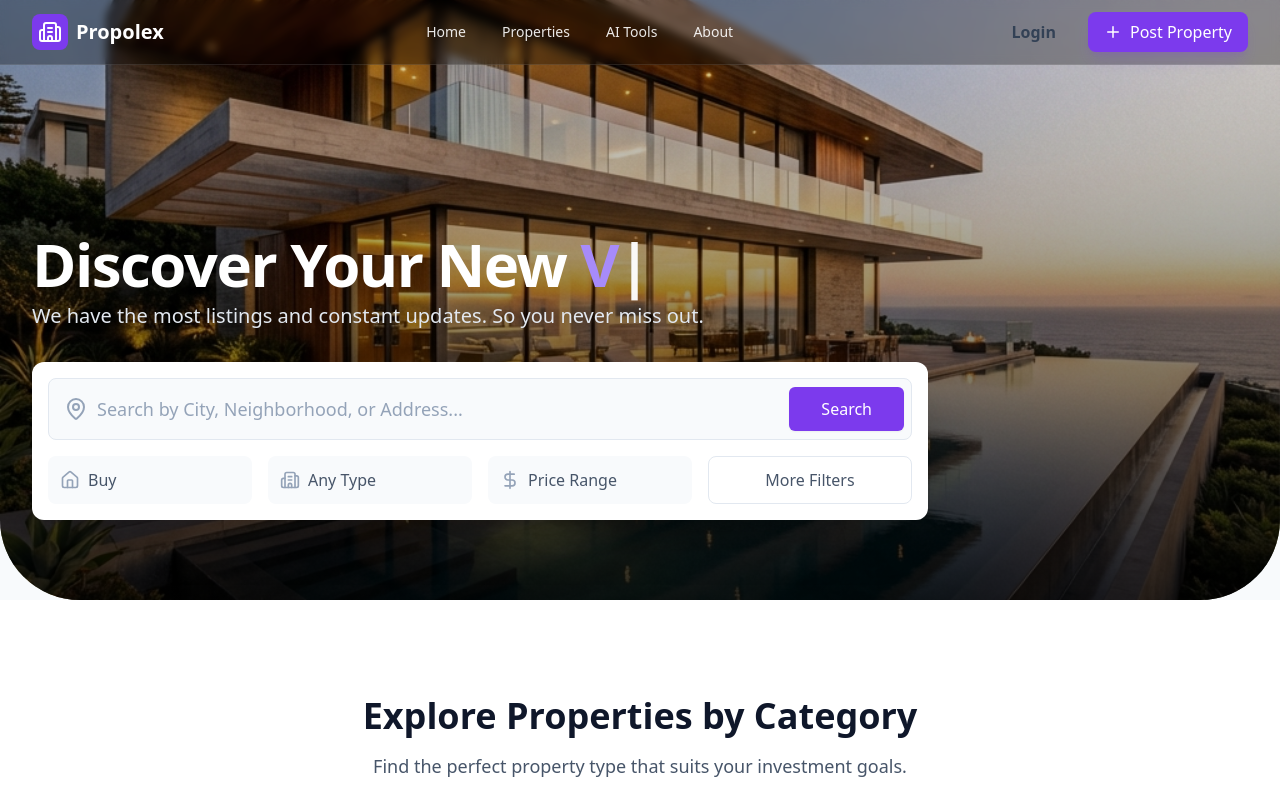
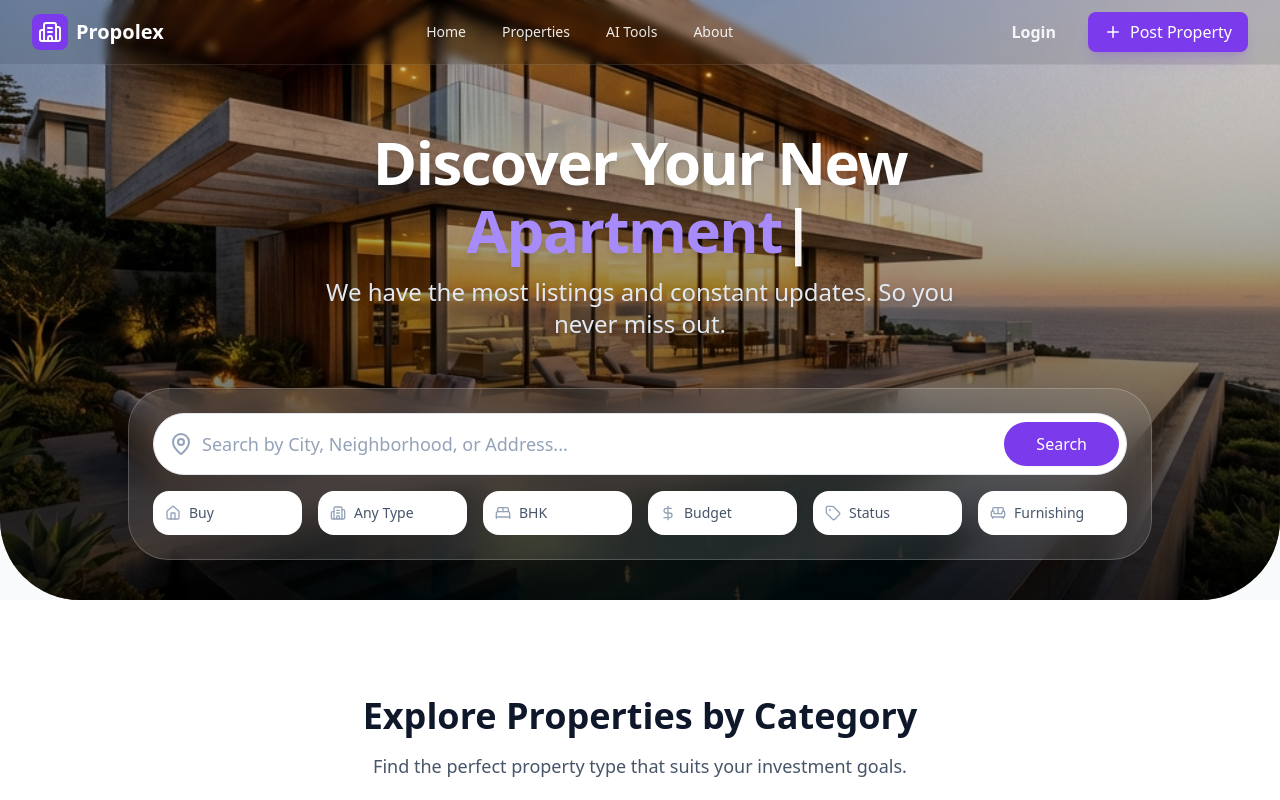
Before and after one commit to s-anandh/propolex, a React (Vite) app: page / in a window 1280 px wide. Shown: the top 800 px of the page. Built offline with nearby package versions, Linux system fonts and the light colour scheme.

Commit message:
feat: Add Navbar and HeroSection components to establish core site layout.

```diff
--- a/src/components/layout/Navbar.jsx
+++ b/src/components/layout/Navbar.jsx
@@ -31,11 +31,11 @@ const Navbar = () => {
         { name: 'About', href: '/about' },
     ];
 
-    // Dynamic Classes
+
     const isTransparent = isHome && !isScrolled;
 
     const navClasses = isTransparent
-        ? 'fixed top-0 w-full z-50 bg-black/30 backdrop-blur-sm border-b border-white/10 transition-all duration-500 ease-in-out'
+        ? 'fixed top-0 w-full z-50 bg-black/10 backdrop-blur-sm border-b border-white/10 transition-all duration-500 ease-in-out'
         : 'sticky top-0 z-50 bg-white/80 backdrop-blur-md border-b border-slate-200 transition-all duration-500 ease-in-out shadow-sm';
 
     const textClasses = isTransparent
@@ -78,11 +78,12 @@ const Navbar = () => {
                     <div className="hidden md:flex items-center gap-4">
                         <Button
                             variant="ghost"
-                            className="font-semibold text-slate-700 hover:bg-white/50"
+                            className={`font-semibold text-slate-700 hover:bg-white/50 ${textClasses}`}
                         >
                             Login
                         </Button>
-                        <Button className="gap-2 shadow-lg shadow-primary-600/20">
+                        <Button className={`gap-2 shadow-lg shadow-primary-600/20 `}
+                        >
                             <Plus size={18} />
                             Post Property
                         </Button>
--- a/src/features/properties/components/HeroSection.jsx
+++ b/src/features/properties/components/HeroSection.jsx
@@ -1,13 +1,14 @@
 import React, { useState, useEffect } from 'react';
-import { Search, MapPin, Home, DollarSign, BedDouble, ArrowRight } from 'lucide-react';
+import { Search, MapPin, Home, DollarSign, BedDouble, ArrowRight, Tag, Sofa } from 'lucide-react';
 import Button from '@/components/ui/Button';
 import heroBg from '@/assets/hero-bg.png';
+import { Building2 as Building2Icon } from 'lucide-react';
 
 const HeroSection = () => {
     const [text, setText] = useState('');
     const [isDeleting, setIsDeleting] = useState(false);
     const [loopNum, setLoopNum] = useState(0);
-    const [typingSpeed, setTypingSpeed] = useState(150);
+    const [typingSpeed, setTypingSpeed] = useState(250);
 
     const words = ["Home", "Apartment", "Villa", "Estate", "Sanctuary"];
 
@@ -21,7 +22,7 @@ const HeroSection = () => {
                 : fullText.substring(0, text.length + 1)
             );
 
-            setTypingSpeed(isDeleting ? 50 : 150);
+            setTypingSpeed(isDeleting ? 100 : 250);
 
             if (!isDeleting && text === fullText) {
                 setTimeout(() => setIsDeleting(true), 1500); // Pause before deleting
@@ -33,10 +34,10 @@ const HeroSection = () => {
 
         const timer = setTimeout(handleTyping, typingSpeed);
         return () => clearTimeout(timer);
-    }, [text, isDeleting, loopNum, typingSpeed]); // Added all dependencies
+    }, [text, isDeleting, loopNum, typingSpeed]);
 
     return (
-        <div className="relative h-[600px] w-full flex items-end pb-12 sm:pb-20 rounded-b-[80px] overflow-hidden">
+        <div className="relative h-[600px] w-full rounded-b-[80px] overflow-hidden font-sans">
             {/* Background Image with Gradient Overlay */}
             <div className="absolute inset-0 z-0">
                 <img
@@ -47,22 +48,26 @@ const HeroSection = () => {
                 <div className="absolute inset-0 bg-gradient-to-t from-black/80 via-black/40 to-black/10"></div>
             </div>
 
-            <div className="relative z-10 w-full max-w-7xl mx-auto px-4 sm:px-6 lg:px-8">
-                <div className="max-w-4xl space-y-6">
+            {/* Centered Title */}
+            <div className="absolute inset-0 z-10 flex flex-col items-center justify-center pb-32 px-4 text-center pointer-events-none">
+                <div className="space-y-4 animate-fade-in-up">
+                    <h1 className="text-4xl md:text-6xl font-bold text-white tracking-tight drop-shadow-lg">
+                        <div>Discover Your New</div>
+                        <div className="mt-2 text-primary-400">
+                            {text}<span className="animate-pulse text-white">|</span>
+                        </div>
+                    </h1>
+                    <p className="text-xl md:text-2xl text-slate-200 font-light max-w-2xl mx-auto drop-shadow-md">
+                        We have the most listings and constant updates. So you never miss out.
+                    </p>
+                </div>
+            </div>
 
-                    {/* Main Heading */}
-                    <div className="space-y-2 mb-8 animate-fade-in-up">
-                        <h1 className="text-4xl md:text-6xl font-bold text-white tracking-tight">
-                            Discover Your New <span className="text-primary-400">{text}</span>
-                            <span className="animate-pulse">|</span>
-                        </h1>
-                        <p className="text-lg md:text-xl text-slate-200 font-light">
-                            We have the most listings and constant updates. So you never miss out.
-                        </p>
-                    </div>
-
+            {/* Search Section - Bottom Aligned */}
+            <div className="absolute bottom-0 z-20 w-full px-4 pb-6 sm:pb-10">
+                <div className="max-w-5xl mx-auto">
                     {/* Search Box & Filters Container */}
-                    <div className="bg-white p-4 rounded-xl shadow-2xl space-y-4">
+                    <div className="bg-white/10 backdrop-blur-lg p-6 rounded-[40px] shadow-2xl space-y-4 text-left border border-white/20">
 
                         {/* Top Row: Search Input */}
                         <div className="relative flex items-center">
@@ -70,22 +75,22 @@ const HeroSection = () => {
                             <input
                                 type="text"
                                 placeholder="Search by City, Neighborhood, or Address..."
-                                className="w-full pl-12 pr-4 py-4 rounded-lg bg-slate-50 border border-slate-200 focus:outline-none focus:ring-2 focus:ring-primary-500 text-lg placeholder:text-slate-400"
+                                className="w-full pl-12 pr-4 py-4 rounded-full bg-white border border-slate-200 focus:outline-none focus:ring-2 focus:ring-primary-500 text-lg placeholder:text-slate-400"
                             />
-                            <Button size="lg" className="absolute right-2 hidden sm:flex">
+                            <Button size="lg" className="absolute right-2 hidden sm:flex rounded-full">
                                 Search
                             </Button>
                         </div>
 
-                        {/* Bottom Row: Filters */}
-                        <div className="grid grid-cols-2 md:grid-cols-4 gap-4">
+                        {/* Bottom Row: Filters - 6 Columns Grid */}
+                        <div className="grid grid-cols-2 md:grid-cols-3 lg:grid-cols-6 gap-4">
 
                             {/* Type Filter */}
                             <div className="relative">
                                 <div className="absolute inset-y-0 left-3 flex items-center pointer-events-none">
-                                    <Home className="h-5 w-5 text-slate-400" />
+                                    <Home className="h-4 w-4 text-slate-400" />
                                 </div>
-                                <select className="w-full pl-10 pr-4 py-3 rounded-lg bg-slate-50 border-r-[12px] border-r-transparent border-slate-200 text-slate-600 focus:outline-none focus:ring-2 focus:ring-primary-200 appearance-none cursor-pointer">
+                                <select className="w-full pl-9 pr-8 py-3 rounded-2xl bg-white border-r-[8px] border-r-transparent border-slate-200 text-slate-600 text-sm focus:outline-none focus:ring-2 focus:ring-primary-200 appearance-none cursor-pointer">
                                     <option>Buy</option>
                                     <option>Rent</option>
                                     <option>Sold</option>
@@ -95,52 +100,83 @@ const HeroSection = () => {
                             {/* Category Filter */}
                             <div className="relative">
                                 <div className="absolute inset-y-0 left-3 flex items-center pointer-events-none">
-                                    <Building2Icon className="h-5 w-5 text-slate-400" />
+                                    <Building2Icon className="h-4 w-4 text-slate-400" />
                                 </div>
-                                <select className="w-full pl-10 pr-4 py-3 rounded-lg bg-slate-50 border-r-[12px] border-r-transparent border-slate-200 text-slate-600 focus:outline-none focus:ring-2 focus:ring-primary-200 appearance-none cursor-pointer">
+                                <select className="w-full pl-9 pr-8 py-3 rounded-2xl bg-white border-r-[8px] border-r-transparent border-slate-200 text-slate-600 text-sm focus:outline-none focus:ring-2 focus:ring-primary-200 appearance-none cursor-pointer">
                                     <option>Any Type</option>
                                     <option>Apartment</option>
                                     <option>Villa</option>
-                                    <option>Office</option>
+                                    <option>Plot</option>
+                                </select>
+                            </div>
+
+                            {/* BHK Filter */}
+                            <div className="relative">
+                                <div className="absolute inset-y-0 left-3 flex items-center pointer-events-none">
+                                    <BedDouble className="h-4 w-4 text-slate-400" />
+                                </div>
+                                <select className="w-full pl-9 pr-8 py-3 rounded-2xl bg-white border-r-[8px] border-r-transparent border-slate-200 text-slate-600 text-sm focus:outline-none focus:ring-2 focus:ring-primary-200 appearance-none cursor-pointer">
+                                    <option>BHK</option>
+                                    <option>1 BHK</option>
+                                    <option>2 BHK</option>
+                                    <option>3 BHK</option>
+                                    <option>4+ BHK</option>
                                 </select>
                             </div>
 
                             {/* Price Filter */}
                             <div className="relative">
                                 <div className="absolute inset-y-0 left-3 flex items-center pointer-events-none">
-                                    <DollarSign className="h-5 w-5 text-slate-400" />
+                                    <DollarSign className="h-4 w-4 text-slate-400" />
                                 </div>
-                                <select className="w-full pl-10 pr-4 py-3 rounded-lg bg-slate-50 border-r-[12px] border-r-transparent border-slate-200 text-slate-600 focus:outline-none focus:ring-2 focus:ring-primary-200 appearance-none cursor-pointer">
-                                    <option>Price Range</option>
-                                    <option>$100k - $500k</option>
-                                    <option>$500k - $1M</option>
-                                    <option>$1M+</option>
+                                <select className="w-full pl-9 pr-8 py-3 rounded-2xl bg-white border-r-[8px] border-r-transparent border-slate-200 text-slate-600 text-sm focus:outline-none focus:ring-2 focus:ring-primary-200 appearance-none cursor-pointer">
+                                    <option>Budget</option>
+                                    <option>&lt; 50L</option>
+                                    <option>50L - 1Cr</option>
+                                    <option>1Cr - 3Cr</option>
+                                    <option>3Cr +</option>
                                 </select>
                             </div>
 
-                            {/* Search Button (Mobile Only) */}
-                            <Button size="lg" className="sm:hidden w-full flex items-center justify-center gap-2">
-                                <Search size={20} />
-                                Search
-                            </Button>
+                            {/* Sale Status Filter */}
+                            <div className="relative">
+                                <div className="absolute inset-y-0 left-3 flex items-center pointer-events-none">
+                                    <Tag className="h-4 w-4 text-slate-400" />
+                                </div>
+                                <select className="w-full pl-9 pr-8 py-3 rounded-2xl bg-white border-r-[8px] border-r-transparent border-slate-200 text-slate-600 text-sm focus:outline-none focus:ring-2 focus:ring-primary-200 appearance-none cursor-pointer">
+                                    <option>Status</option>
+                                    <option>Ready</option>
+                                    <option>New Launch</option>
+                                    <option>Resale</option>
+                                </select>
+                            </div>
 
-                            {/* Search Button (Desktop: Advanced/More) or just a spacer/another filter */}
-                            <div className="hidden sm:block">
-                                <Button variant="outline" className="w-full h-full text-slate-600 border-slate-200">
-                                    More Filters
-                                </Button>
+                            {/* Furnishing Filter */}
+                            <div className="relative">
+                                <div className="absolute inset-y-0 left-3 flex items-center pointer-events-none">
+                                    <Sofa className="h-4 w-4 text-slate-400" />
+                                </div>
+                                <select className="w-full pl-9 pr-8 py-3 rounded-2xl bg-white border-r-[8px] border-r-transparent border-slate-200 text-slate-600 text-sm focus:outline-none focus:ring-2 focus:ring-primary-200 appearance-none cursor-pointer">
+                                    <option>Furnishing</option>
+                                    <option>Full</option>
+                                    <option>Semi</option>
+                                    <option>None</option>
+                                </select>
                             </div>
 
                         </div>
+
+                        {/* Mobile Search Button */}
+                        <Button size="lg" className="sm:hidden w-full flex items-center justify-center gap-2 mt-4 rounded-full">
+                            <Search size={20} />
+                            Search
+                        </Button>
+
                     </div>
-
                 </div>
             </div>
         </div>
     );
 };
 
-// Icon component helper since Lucide 'Building2' collision with Home usually happens if defining manually
-import { Building2 as Building2Icon } from 'lucide-react';
-
 export default HeroSection;
```
